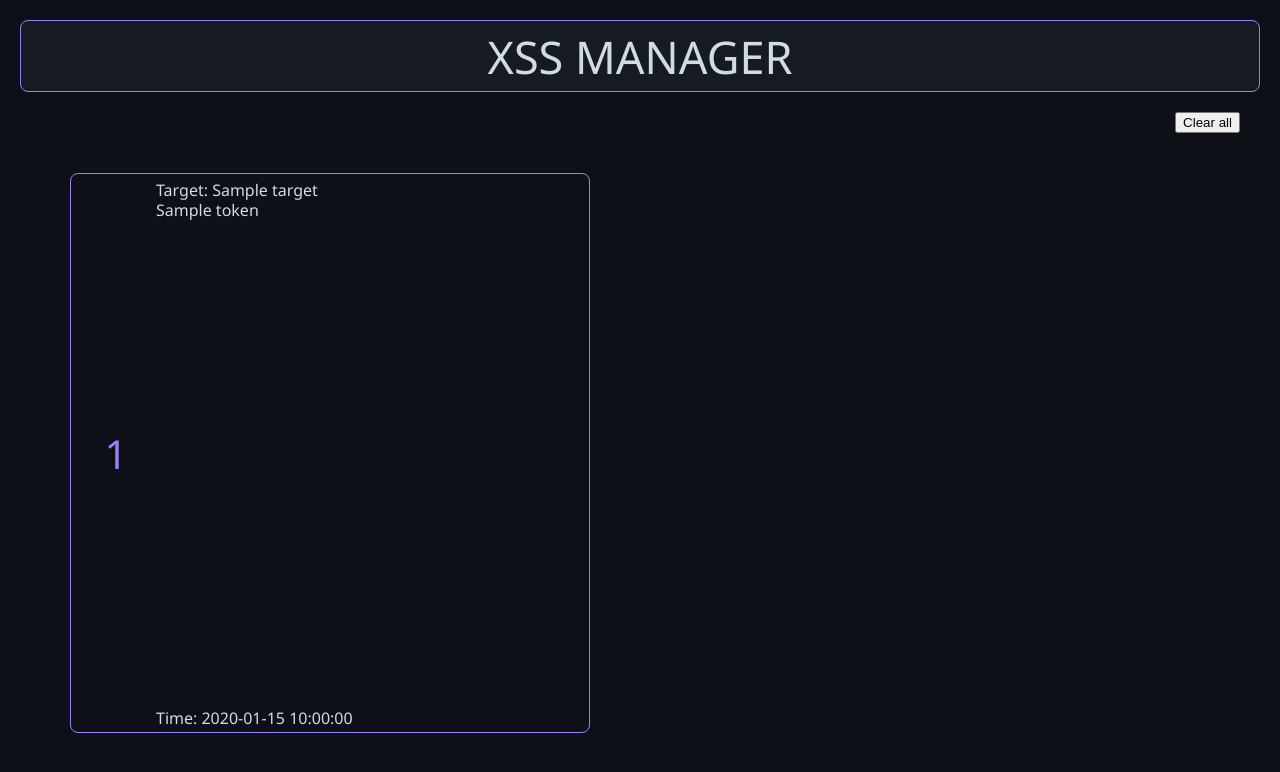
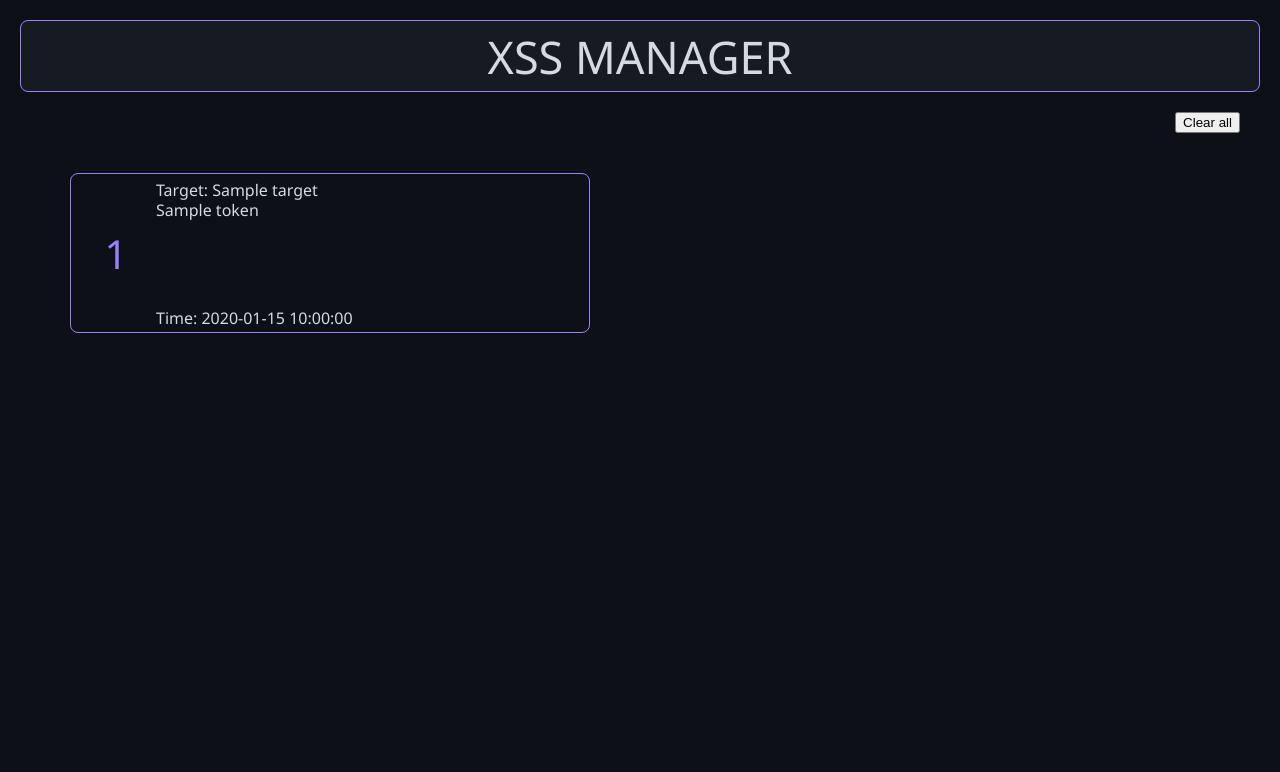
Before and after one commit to nwtn1/sec-information-manager, a Flask app: template templates/dashboard.html in a window 1280 px wide. Shown: the top 772 px of the page. Run offline with Flask 3, Linux system fonts and the light colour scheme; the template is opened without the code that fills it: most values are stand-ins (such as "Sample title", 1, 10 or a date in 2020).

Commit message:
update css and db

```diff
--- a/static/style.css
+++ b/static/style.css
@@ -23,8 +23,9 @@ body{
 
 .scroll_box{
   display: grid;
-  grid-template-columns: 50% 50%;
-
+  grid-template-columns: repeat(2, 50%);
+	grid-template-rows: 1fr 1fr 1fr;
+  justify-items: stretch;
   width: 100%;
   border-radius: 8px;
 
```
Also changed, not shown: instance/banco.db.
